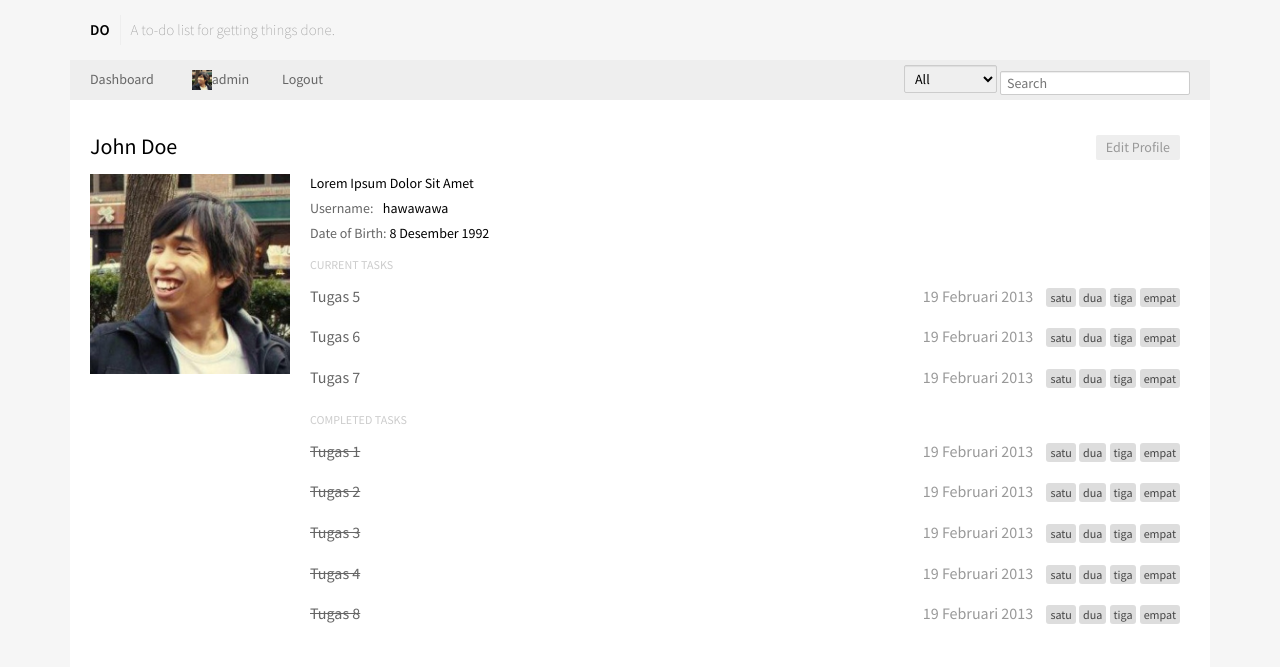
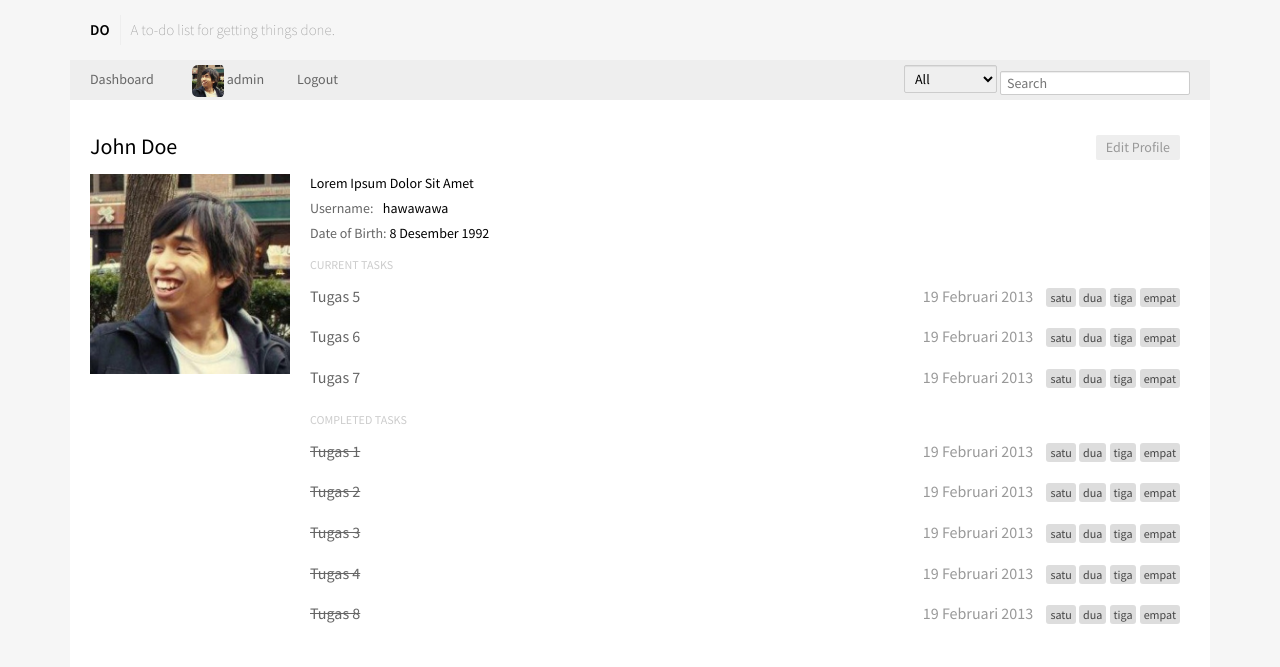
Before and after one commit to kamilersz/IF3038-2013-2, a PHP site: page /profile.php in a window 1280 px wide. Shown: the top 667 px of the page. Run offline with PHP 8.4, Linux system fonts and the light colour scheme; a user stored in the database is signed in; data comes from the database, SQL or seed files in the repository.

Commit message:
Rounded image profile on header style

```diff
--- a/src/css/style.css
+++ b/src/css/style.css
@@ -513,11 +513,15 @@ p.description .detail-label {
 }
 .imgProfileLink{
 	float: left;
-	max-width: 20px;
+	max-width: 32px;
 	margin-left: 5px;
-	padding: 0;
+	margin-top: -5px;
+	padding-right: 3px;
 	position: relative;
 	z-index: 2;
+	-webkit-border-radius: 0.4em;
+	-moz-border-radius: 0.4em;
+	border-radius: 0.4em;
 }
 
 /** Responsive design **/
```
